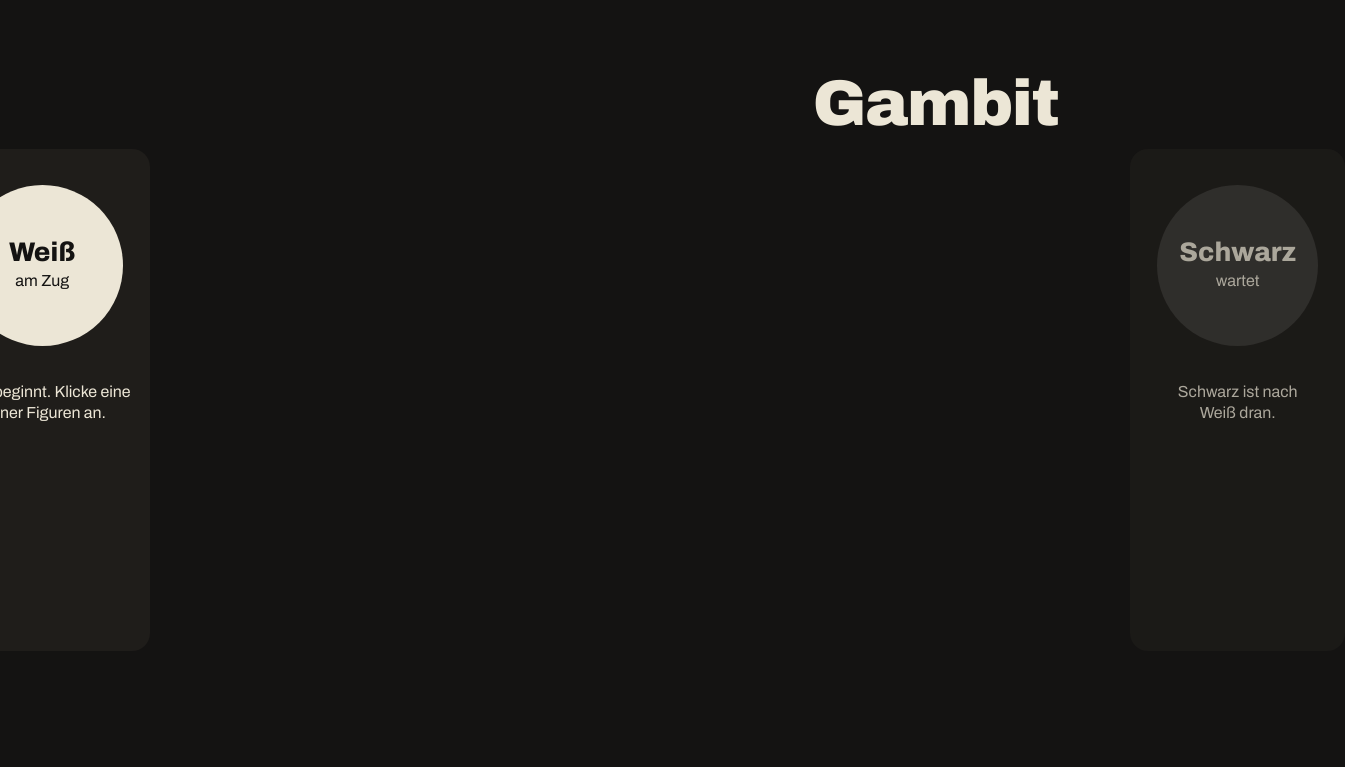
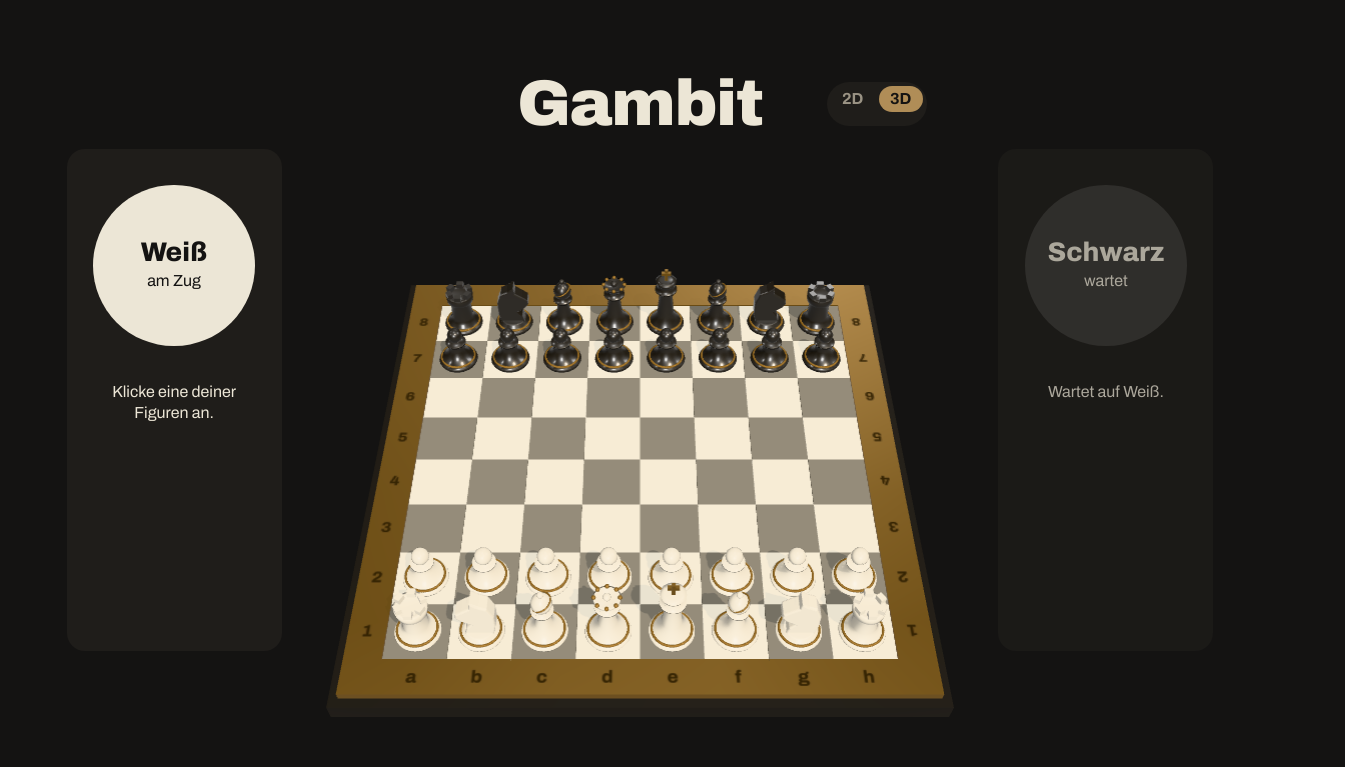
Before and after one commit to Klmnz96/Gambit, a plain HTML site: page index.html in a window 1280 px wide. Shown: the whole page, 1345 px wide, since content can reach past the window. Drawn offline with Linux system fonts and the light colour scheme.

Commit message:
Add view toggle, 3D stage and Three.js import map

```diff
--- a/index.html
+++ b/index.html
@@ -24,8 +24,27 @@
 
       <!--Mitte: Name und Brett-->
       <div class="game-centre">
-        <h1 class="wordmark">Gambit</h1>
-        <div class="board" id="board" role="group" aria-label="Schachbrett"></div>
+        <div class="game-head">
+          <h1 class="wordmark">Gambit</h1>
+          <!--Erscheint erst, wenn die 3D-Ansicht bereit ist (ohne WebGL bleibt er versteckt)-->
+          <button
+            class="view-toggle"
+            id="view-toggle"
+            type="button"
+            aria-label="3D-Ansicht"
+            aria-pressed="false"
+            hidden
+          >
+            <span class="view-toggle-option" data-view="2d">2D</span>
+            <span class="view-toggle-option" data-view="3d">3D</span>
+          </button>
+        </div>
+
+        <!--Bühne: 2D-Brett (immer da, für Tastatur und Screenreader) und 3D-Szene übereinander-->
+        <div class="board-stage" id="board-stage">
+          <div class="board" id="board" role="group" aria-label="Schachbrett"></div>
+          <div class="board-3d" id="board-3d" aria-hidden="true"></div>
+        </div>
       </div>
 
       <!--Uhrgehäuse Schwarz-->
@@ -45,5 +64,16 @@
     <script src="./script/moves.js"></script>
     <script src="./script/ai.js"></script>
     <script src="./script/script.js"></script>
+
+    <!--3D-Ansicht: Three.js als ES-Modul. Die Import-Map sagt dem Browser, wo "three" liegt-->
+    <script type="importmap">
+      {
+        "imports": {
+          "three": "./assets/vendor/three/three.module.min.js",
+          "three/addons/": "./assets/vendor/three/addons/"
+        }
+      }
+    </script>
+    <script type="module" src="./script/three/view.js"></script>
   </body>
 </html>
```
